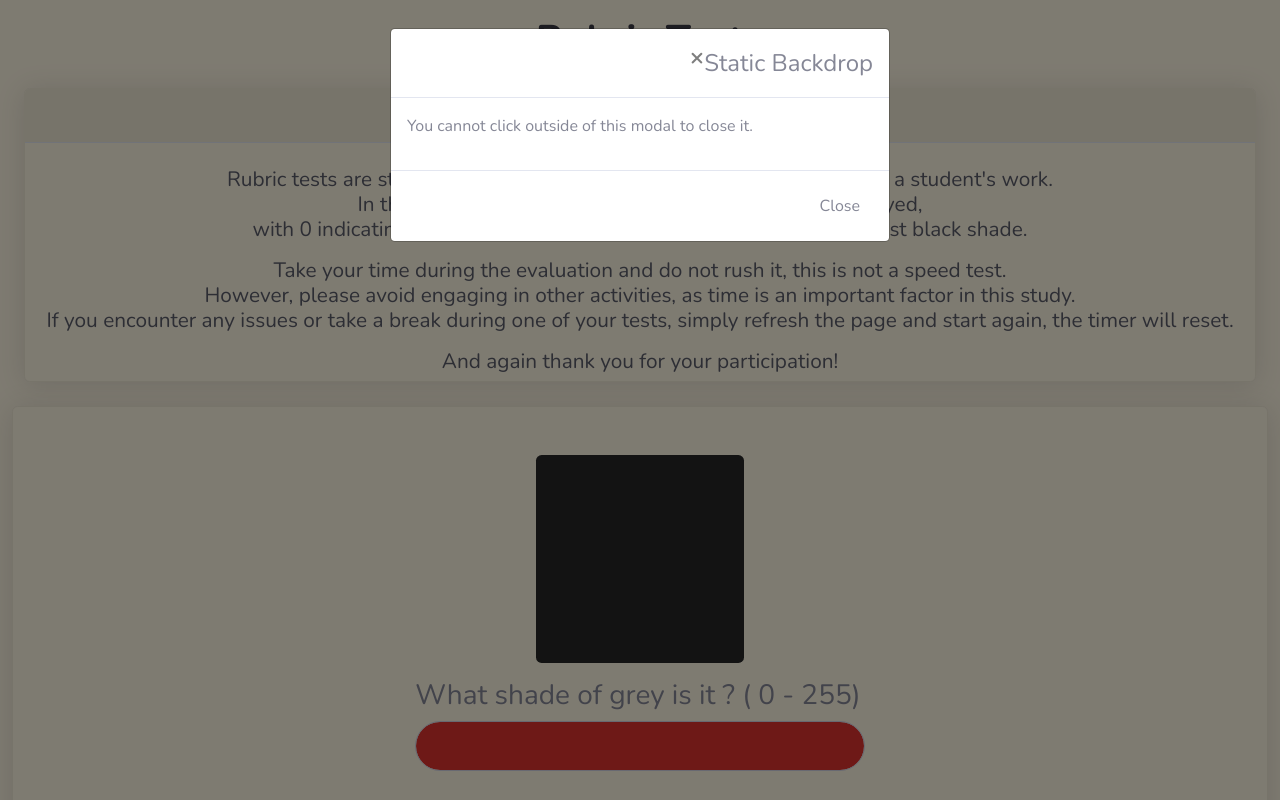
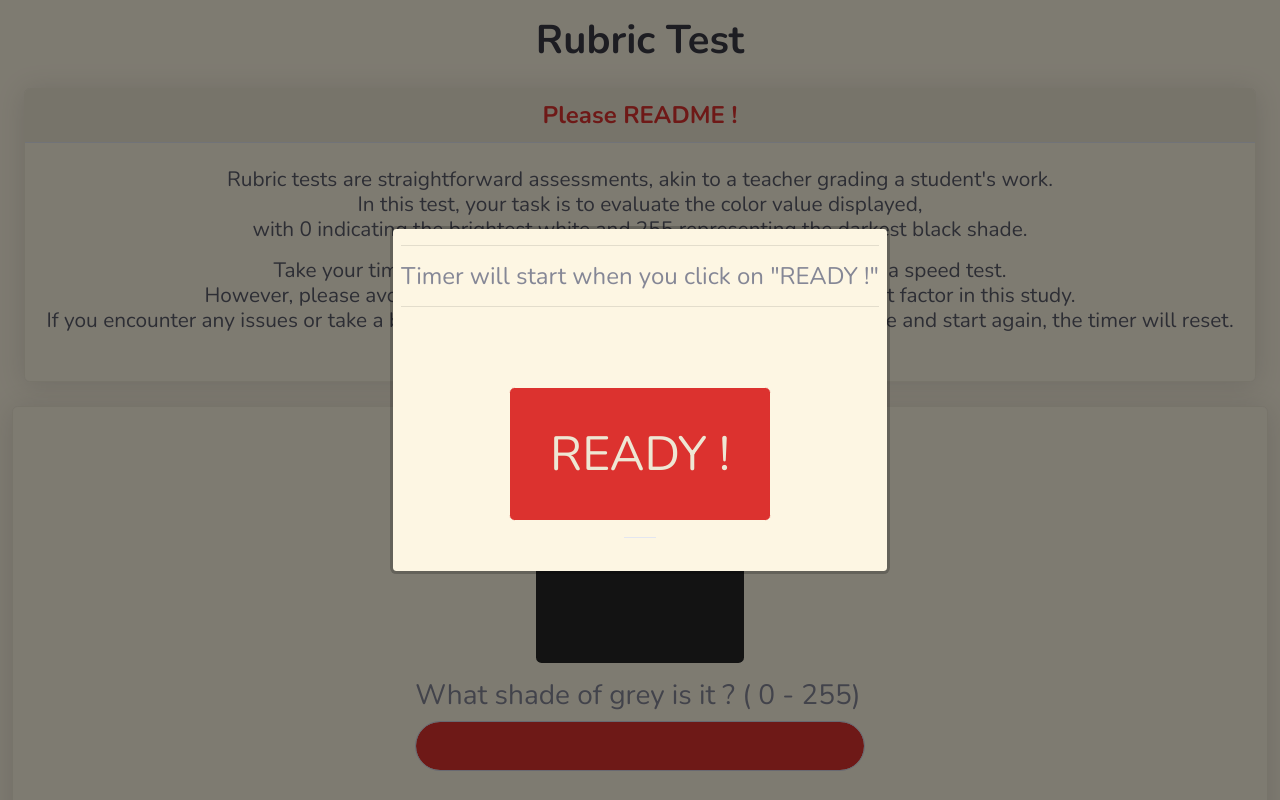
Before and after one commit to valerianCapon/Adaptive-Online-Grading, a Django app: page /rubric-test/ in a window 1280 px wide. Run offline with Django 4.2, Linux system fonts and the light colour scheme; the visitor is signed in with stand-in values (Sample User, id 1); some libraries are stand-ins or nearby versions.

Commit message:
add a modal with a ready! button to the testrubric template

```diff
--- a/CTJTest_WebSite/templates/rubric_test.html
+++ b/CTJTest_WebSite/templates/rubric_test.html
@@ -10,22 +10,17 @@
 
 <!-- Modal -->
 <div class="modal fade" id="myModal" role="dialog">
-    <div class="modal-dialog">
+    <div class="modal-dialog modal-dialog-centered">
 
         <!-- Modal content-->
-      <div class="modal-content">
-        <div class="modal-header">
-          <button type="button" class="close" data-dismiss="modal">×</button>
-          <h4 class="modal-title">Static Backdrop</h4>
+        <div class="modal-content align-items-center">
+            <div class="modal-title text-center"><hr><h4> Timer will start when you click on "READY !"<hr></h4></div>
+            <div class="modal-body">
+                <input type="submit" id="modal-btn" class=" btn btn-google btn-lg rounded" data-dismiss="modal"
+                value="READY !">
             </div>
-        <div class="modal-body">
-          <p>You cannot click outside of this modal to close it.</p>
+            <div class="modal-footer"><hr></div>
         </div>
-        <div class="modal-footer">
-          <button type="button" class="btn btn-default" data-dismiss="modal">Close</button>
-        </div>
-      </div>
-
     </div>
 </div>
 
@@ -65,7 +60,7 @@
     <div class="card shadow align-items-center row">
 
         <div>
-            <div  class="box pink rounded" style="background-color:{{color_to_test}}"></div>
+            <div class="box pink rounded" style="background-color:{{color_to_test}}"></div>
         </div>
 
 
@@ -79,7 +74,8 @@
 
                 {% for field in form.visible_fields %}
                 <div class="form-group text-center">
-                    <label class="mr-sm-1 h3" for="{{ field.id_for_label }}">What shade of grey is it ? ( 0 - 255) </label>
+                    <label class="mr-sm-1 h3" for="{{ field.id_for_label }}">What shade of grey is it ? ( 0 - 255)
+                    </label>
                     {% render_field form.color_judgement|append_attr:"id:numberField" class='text-gray-800 text-center form-control form-control-user' %}
                     <!-- {{ field | add_class:'text-gray-800 text-center form-control form-control-user' }} -->
                     {% for error in field.errors %}
@@ -88,7 +84,7 @@
                 </div>
                 {% endfor %}
 
-                <input type="submit" id="confirm-btn" class="btn btn-google btn-lg rounded"  value="Confirm">
+                <input type="submit" id="confirm-btn" class="btn btn-google btn-lg rounded" value="Confirm">
 
             </form>
 
@@ -106,7 +102,7 @@
 
 
 <script>
-    $(window).on('load', function() {
+    $(window).on('load', function () {
         $('#myModal').modal('show');
     });
 </script>
--- a/static/css/rubric_test.css
+++ b/static/css/rubric_test.css
@@ -108,3 +108,26 @@ body {
     background-color: #eee7d4;
     border-color: #000000;
 }
+
+.modal-content {
+    position: relative;
+    display: flex;
+    flex-direction: column;
+    width: 100%;
+    pointer-events: auto;
+    background-color: #fdf6e3;
+    background-clip: padding-box;
+    border: 3px solid rgba(0,0,0,.2);
+    border-radius: .4rem;
+    outline: 0;
+  }
+
+
+#modal-btn {
+    margin-top: 3rem;
+    padding: 3rem 2.5rem;
+    font-size: 3rem;
+    line-height: 2.25rem;
+    border-radius: .8rem;
+
+}
```
Lines whose indentation alone changed are shown as unchanged.
